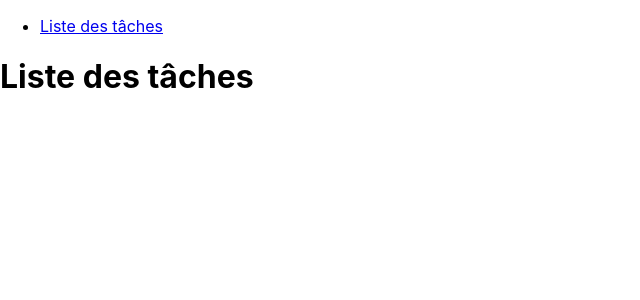
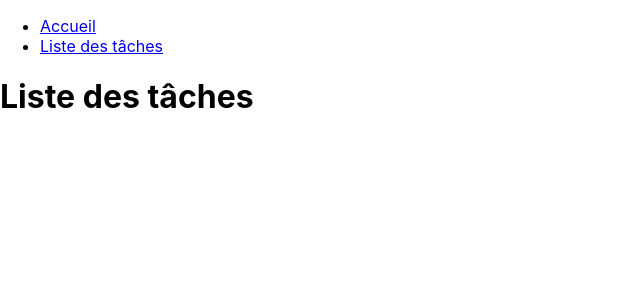
Before and after one commit to abdoulk9/react-http, a React (Create React App) app: page /todo in a window 1280 px wide. Shown: the top 300 px of the page, without its empty margins (0-640 px from the left). Built offline with nearby package versions, Linux system fonts and the light colour scheme.

Commit message:
ajout de l'url dans todo

```diff
--- a/package.json
+++ b/package.json
@@ -3,6 +3,7 @@
   "version": "0.1.0",
   "private": true,
   "dependencies": {
+    "axios": "^0.18.0",
     "core-js": "^3.0.1",
     "react": "^16.8.6",
     "react-dom": "^16.8.6",
--- a/src/App.js
+++ b/src/App.js
@@ -11,14 +11,18 @@
       <div>
         <ul>
           <li>
+            <Link to="/">Accueil</Link>
+          </li>
+          <li>
             <Link to="/todo">Liste des tâches</Link>
 
           </li>
         </ul>
       </div>
       <Switch>
+      <Route  exact path="/" component={Home} />
         <Route exact  path="/todo" component={Todo} />
-        <Route component={Home} />
+
       </Switch>
 
     </Router>
--- a/src/pages/todo/todo.js
+++ b/src/pages/todo/todo.js
@@ -1,4 +1,6 @@
 import React from 'react';
+
+const URL = 'https://jsonplaceholder.typicode.com/todos';
 
 
 
```
Also changed, not shown: 1 other file (tests, documents, lock files or other folders).
